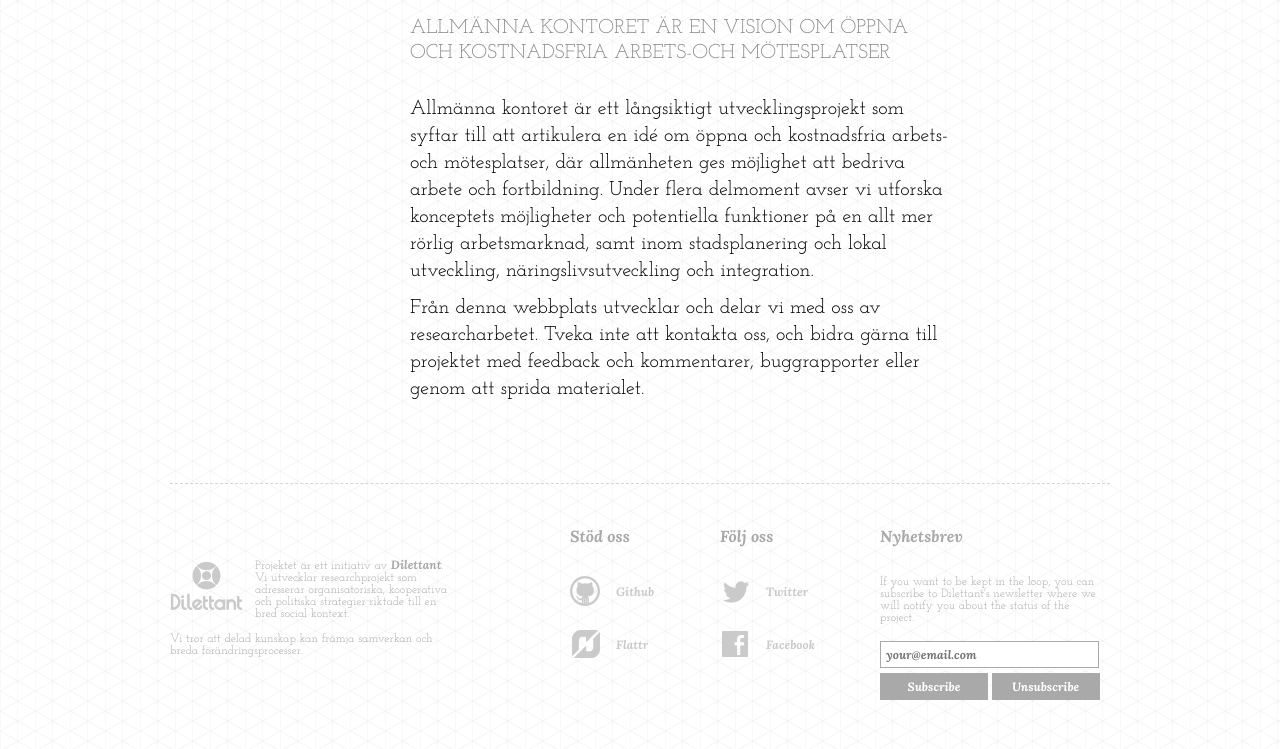
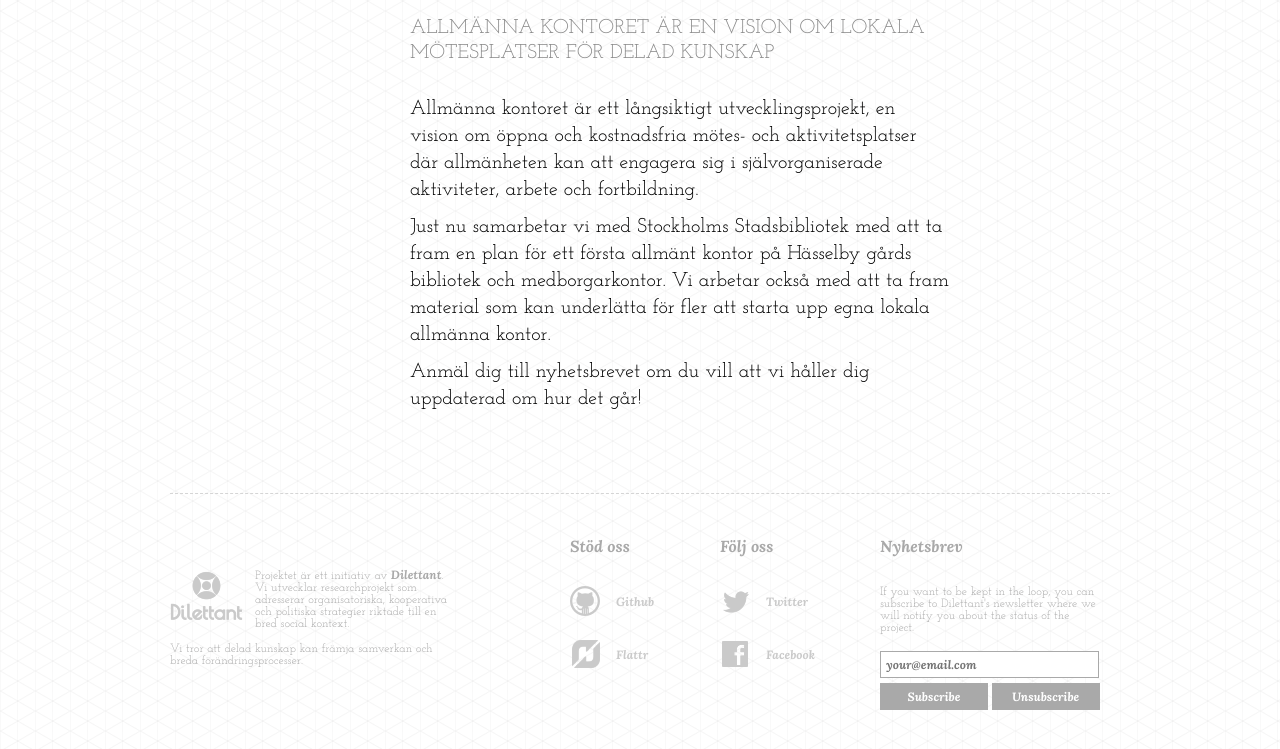
Before and after one commit to dilettant/allmannakontoret, a Jekyll site: the page built from index.md, in a window 1280 px wide, cut to the strip 649-1469 px from the top of the page. Shown: the top 749 px of the strip. Built offline with Jekyll 4.4.1, drawn with Linux system fonts in a browser that asks for light colours; comment, search, counter and statistics services are not loaded.

Commit message:
updated text and heading

```diff
--- a/index.md
+++ b/index.md
@@ -4,12 +4,14 @@ ishome: true
 noMenu: true
 main: true
 title: Allmänna kontoret
-intro: "Allmänna kontoret är en vision om öppna och kostnadsfria arbets-och mötesplatser"
+intro: "Allmänna kontoret är en vision om lokala mötesplatser för delad kunskap"
 ref: index
 category: index
 pics: [index1.png, index2.png, index3.png]
 ---
 
-Allmänna kontoret är ett långsiktigt utvecklingsprojekt som syftar till att artikulera en idé om öppna och kostnadsfria arbets- och mötesplatser, där allmänheten ges möjlighet att bedriva arbete och fortbildning. Under flera delmoment avser vi utforska konceptets möjligheter och potentiella funktioner på en allt mer rörlig arbetsmarknad, samt inom stadsplanering och lokal utveckling, näringslivsutveckling och integration.
+Allmänna kontoret är ett långsiktigt utvecklingsprojekt, en vision om öppna och kostnadsfria mötes- och aktivitetsplatser där allmänheten kan att engagera sig i självorganiserade aktiviteter, arbete och fortbildning.
 
-Från denna webbplats utvecklar och delar vi med oss av researcharbetet. Tveka inte att kontakta oss, och bidra gärna till projektet med feedback och kommentarer, buggrapporter eller genom att sprida materialet.
+Just nu samarbetar vi med Stockholms Stadsbibliotek med att ta fram en plan för ett första allmänt kontor på Hässelby gårds bibliotek och medborgarkontor. Vi arbetar också med att ta fram material som kan underlätta för fler att starta upp egna lokala allmänna kontor.
+
+Anmäl dig till nyhetsbrevet om du vill att vi håller dig uppdaterad om hur det går!
```
